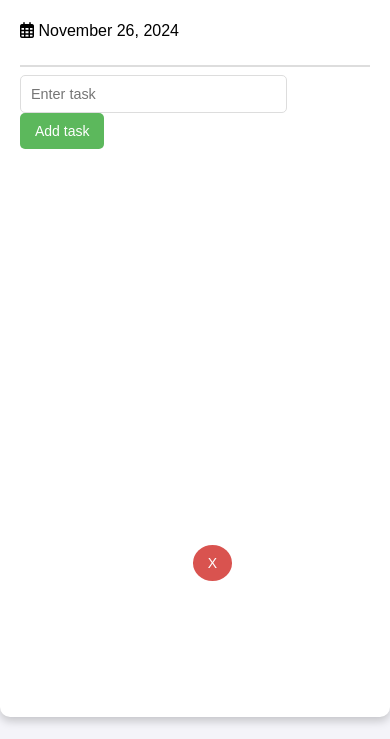
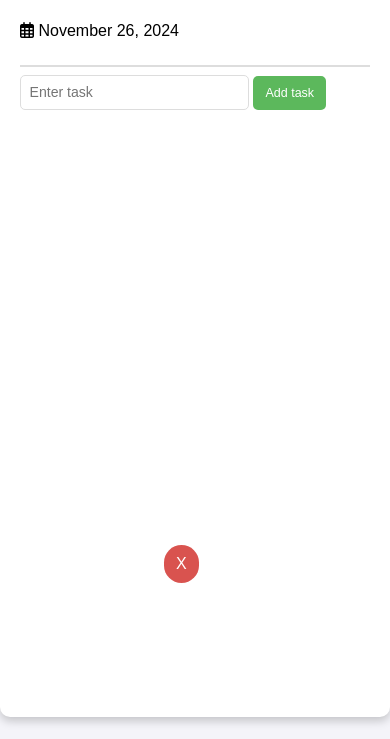
Before and after one commit to GungunSaini/Plan-your-day, a plain HTML site: page index.html in a window 390 px wide. Shown: the part 105-844 px from the top of the page. Drawn offline with Linux system fonts and the light colour scheme.

Commit message:
add responsiveness

```diff
--- a/style.css
+++ b/style.css
@@ -94,3 +94,23 @@ hr {
     width: 200px;
     padding: 5px 0px;
 }
+
+@media(max-width: 430px){
+    .todo button {
+        padding: 10px 12px;
+        border-radius: 5px;
+        font-size: 12.5px;
+    }
+    .todo input[type="text"] {
+        width: 60%;
+        padding: 8.5px;
+        font-size: 0.88rem;
+    }
+
+    div .remove {
+        border-radius: 50px;
+        margin-left: 9rem;
+        font-size: 1rem;
+    }
+
+}
```
